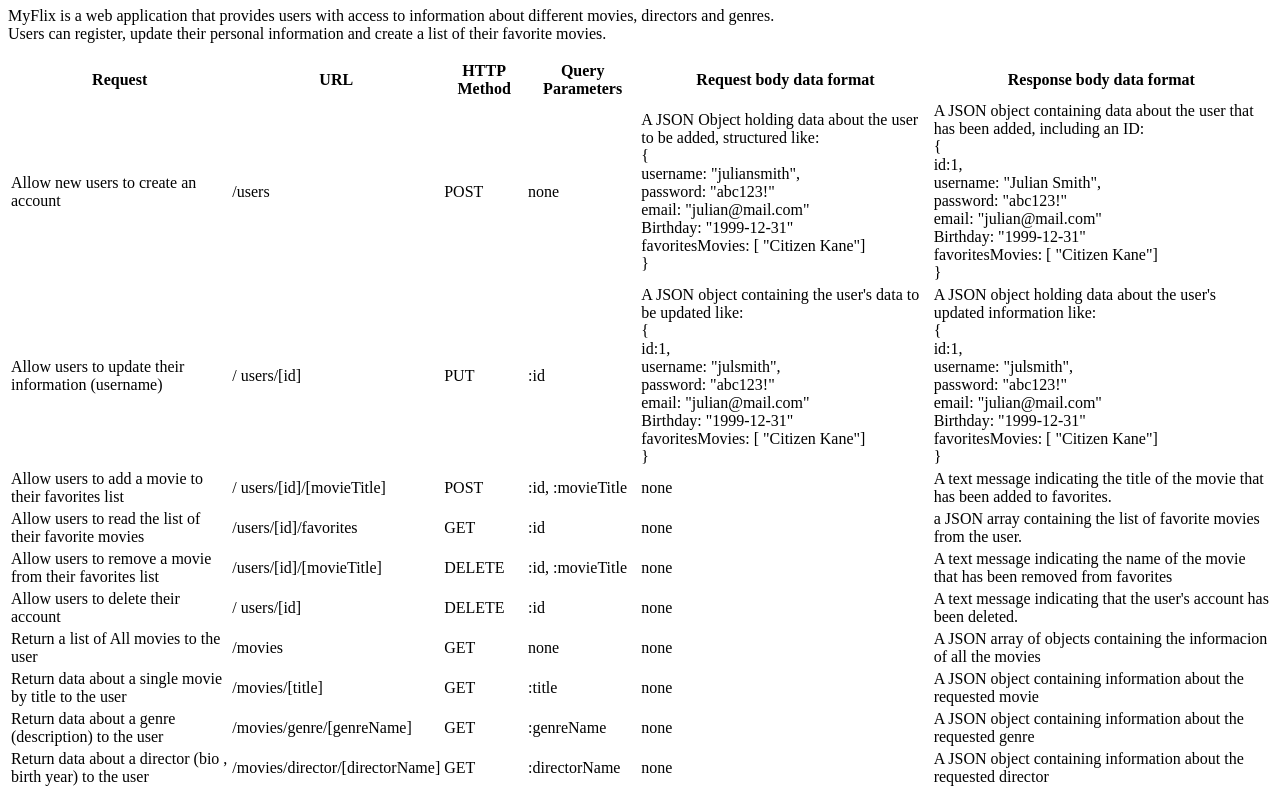
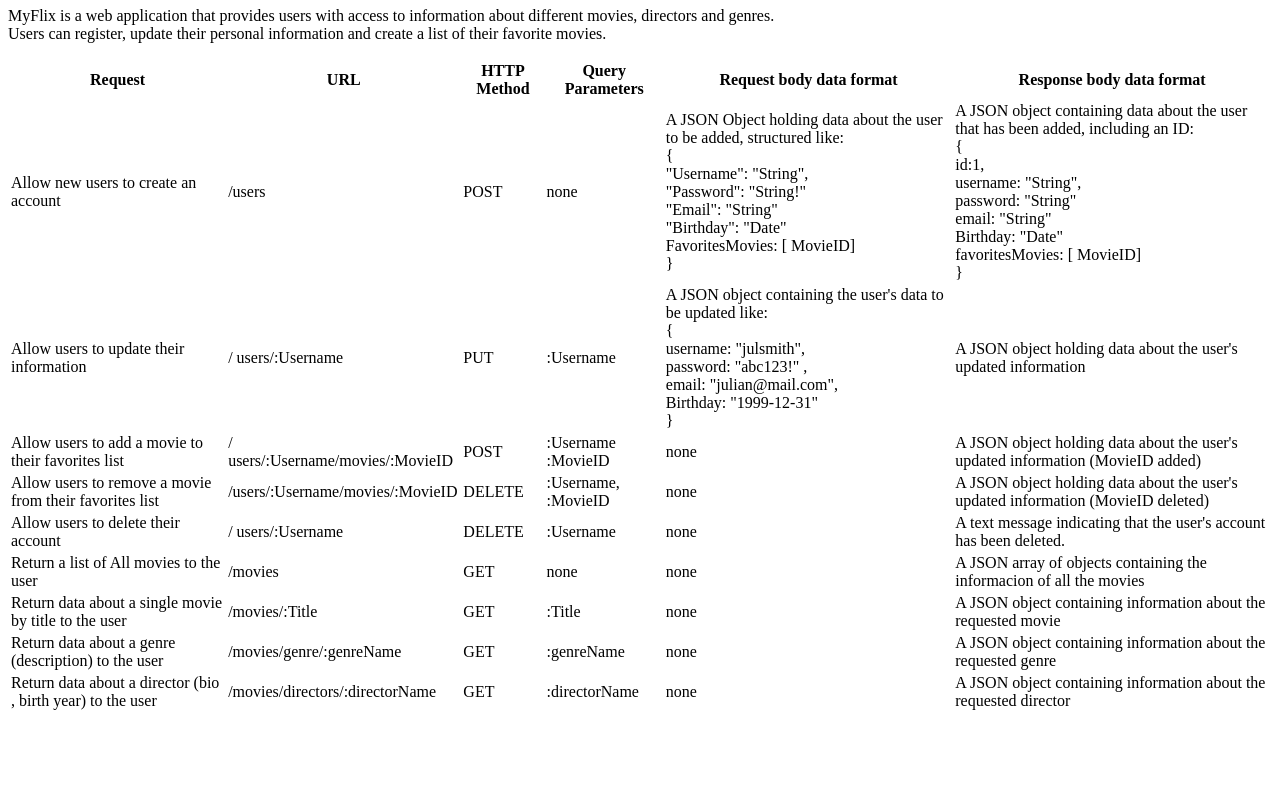
Before and after one commit to acarecor/movieAPI-CLOUD, a website: page public/documentation.html in a window 1280 px wide. Shown: the part 73-870 px from the top of the page. After the commit the page ends 800 px from the top, so only its background shows below. Drawn offline with Linux system fonts and the light colour scheme.

Commit message:
updated “documentation.html” file with Mongoose logic (endpoints)

```diff
--- a/public/documentation.html
+++ b/public/documentation.html
@@ -5,7 +5,7 @@
     <title>DOCUMENTATION</title>
   </head>
   <body>
-    <h1>My Flix Documentation</h1>
+    <h1>MyFlix Movie API Documentation</h1>
     <p>
       MyFlix is a web application that provides users with access to information
       about different movies, directors and genres. <br />
@@ -34,11 +34,11 @@
             A JSON Object holding data about the user to be added, structured
             like:<br />
             {<br />
-            username: "juliansmith", <br />
-            password: "abc123!" <br />
-            email: "julian@mail.com" <br />
-            Birthday: "1999-12-31" <br />
-            favoritesMovies: [ "Citizen Kane"]<br />
+            "Username": "String", <br />
+            "Password": "String!" <br />
+            "Email": "String" <br />
+            "Birthday": "Date" <br />
+            FavoritesMovies: [ MovieID]<br />
             }
           </td>
           <td>
@@ -46,78 +46,56 @@
             including an ID:<br />
             {<br />
             id:1,<br />
-            username: "Julian Smith",<br />
-            password: "abc123!" <br />
-            email: "julian@mail.com" <br />
-            Birthday: "1999-12-31" <br />
-            favoritesMovies: [ "Citizen Kane"]<br />}
+            username: "String",<br />
+            password: "String" <br />
+            email: "String" <br />
+            Birthday: "Date" <br />
+            favoritesMovies: [ MovieID]<br />}
           </td>
         </tr>
         <tr>
-          <td>Allow users to update their information (username)</td>
-          <td>/ users/[id]</td>
+          <td>Allow users to update their information </td>
+          <td>/ users/:Username</td>
           <td>PUT</td>
-          <td>:id</td>
+          <td>:Username</td>
           <td>
             A JSON object containing the user's data to be updated like:<br />
             {<br />
-            id:1,<br />
             username: "julsmith",<br />
-            password: "abc123!" <br />
-            email: "julian@mail.com" <br />
+            password: "abc123!" ,<br />
+            email: "julian@mail.com", <br />
             Birthday: "1999-12-31" <br />
-            favoritesMovies: [ "Citizen Kane"]<br />
             }<br />
           </td>
           <td>
             A JSON object holding data about the user's updated information
-            like:<br />
-            {<br />
-            id:1,<br />
-            username: "julsmith",<br />
-            password: "abc123!" <br />
-            email: "julian@mail.com" <br />
-            Birthday: "1999-12-31" <br />
-            favoritesMovies: [ "Citizen Kane"]<br />}
           </td>
         </tr>
         <tr>
           <td>Allow users to add a movie to their favorites list</td>
-          <td>/ users/[id]/[movieTitle]</td>
+          <td>/ users/:Username/movies/:MovieID</td>
           <td>POST</td>
-          <td>:id, :movieTitle</td>
+          <td>:Username :MovieID</td>
           <td>none</td>
           <td>
-            A text message indicating the title of the movie that has been added
-            to favorites.
-          </td>
-        </tr>
-        <tr>
-          <td>Allow users to read the list of their favorite movies</td>
-          <td>/users/[id]/favorites</td>
-          <td>GET</td>
-          <td>:id</td>
-          <td>none</td>
-          <td>
-            a JSON array containing the list of favorite movies from the user.
+            A JSON object holding data about the user's updated information (MovieID added)
           </td>
         </tr>
         <tr>
           <td>Allow users to remove a movie from their favorites list</td>
-          <td>/users/[id]/[movieTitle]</td>
+          <td>/users/:Username/movies/:MovieID</td>
           <td>DELETE</td>
-          <td>:id, :movieTitle</td>
+          <td>:Username, :MovieID</td>
           <td>none</td>
           <td>
-            A text message indicating the name of the movie that has been
-            removed from favorites
+          A JSON object holding data about the user's updated information (MovieID deleted)
           </td>
         </tr>
         <tr>
           <td>Allow users to delete their account</td>
-          <td>/ users/[id]</td>
+          <td>/ users/:Username</td>
           <td>DELETE</td>
-          <td>:id</td>
+          <td>:Username</td>
           <td>none</td>
           <td>
             A text message indicating that the user's account has been deleted.
@@ -135,9 +113,9 @@
         </tr>
         <tr>
           <td>Return data about a single movie by title to the user</td>
-          <td>/movies/[title]</td>
+          <td>/movies/:Title</td>
           <td>GET</td>
-          <td>:title</td>
+          <td>:Title</td>
           <td>none</td>
           <td>
             A JSON object containing information about the requested movie
@@ -145,7 +123,7 @@
         </tr>
         <tr>
           <td>Return data about a genre (description) to the user</td>
-          <td>/movies/genre/[genreName]</td>
+          <td>/movies/genre/:genreName</td>
           <td>GET</td>
           <td>:genreName</td>
           <td>none</td>
@@ -155,7 +133,7 @@
         </tr>
         <tr>
           <td>Return data about a director (bio , birth year) to the user</td>
-          <td>/movies/director/[directorName]</td>
+          <td>/movies/directors/:directorName</td>
           <td>GET</td>
           <td>:directorName</td>
           <td>none</td>
```
